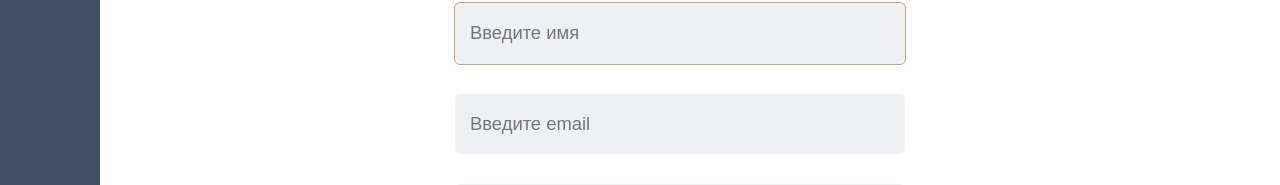
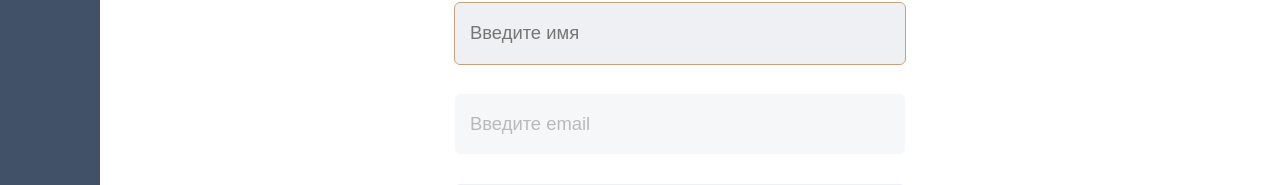
Before and after one commit to EmissarKir/memoryX-2, a React (Create React App) app: page /user in a window 1280 px wide. Shown: the part 238-423 px from the top of the page. Built offline with nearby package versions, Linux system fonts and the light colour scheme; no server answers.

Commit message:
modifed README

```diff
--- a/src/components/common/forms/textFiled.tsx
+++ b/src/components/common/forms/textFiled.tsx
@@ -19,6 +19,7 @@ interface ITextFieldProps {
   margin?: string;
   padding?: string;
   autoFocus?: boolean;
+  readonly?: boolean;
   onChange?: (event: React.ChangeEvent<HTMLInputElement>) => void;
 }
 
@@ -36,6 +37,7 @@ export function TextFiled({
   margin,
   padding,
   autoFocus,
+  readonly,
 }: ITextFieldProps) {
   const [showPassword, setShowPassword] = useState(false);
   const toggleShowPassword = () => {
@@ -59,6 +61,7 @@ export function TextFiled({
           placeholder={placeholder}
           onChange={onChange}
           autoFocus={autoFocus}
+          readOnly={readonly}
           disabled={disabled}
         />
         {type === "password" && (
--- a/src/layouts/userPage.tsx
+++ b/src/layouts/userPage.tsx
@@ -46,7 +46,12 @@ const UserPage: FC = () => {
             type="text"
             autoFocus
           />
-          <TextFiled placeholder="Введите email" name="email" type="email" />
+          <TextFiled
+            placeholder="Введите email"
+            name="email"
+            type="email"
+            readonly
+          />
           <TextFiled
             placeholder="Количество повторений"
             name="maxCountRepeat"
--- a/src/styles/styles.ts
+++ b/src/styles/styles.ts
@@ -55,8 +55,10 @@ export const STextField = styled.div<PropsStyled>`
     &:focus {
       outline: ${({ theme }) => `1px solid ${theme.colors.accentDark}`};
     }
-    &:disabled {
+    &:disabled,
+    :read-only {
       opacity: 0.5;
+      outline: none;
     }
   }
 `;
```
Also changed, not shown: 1 other file (tests, documents, lock files or other folders).
